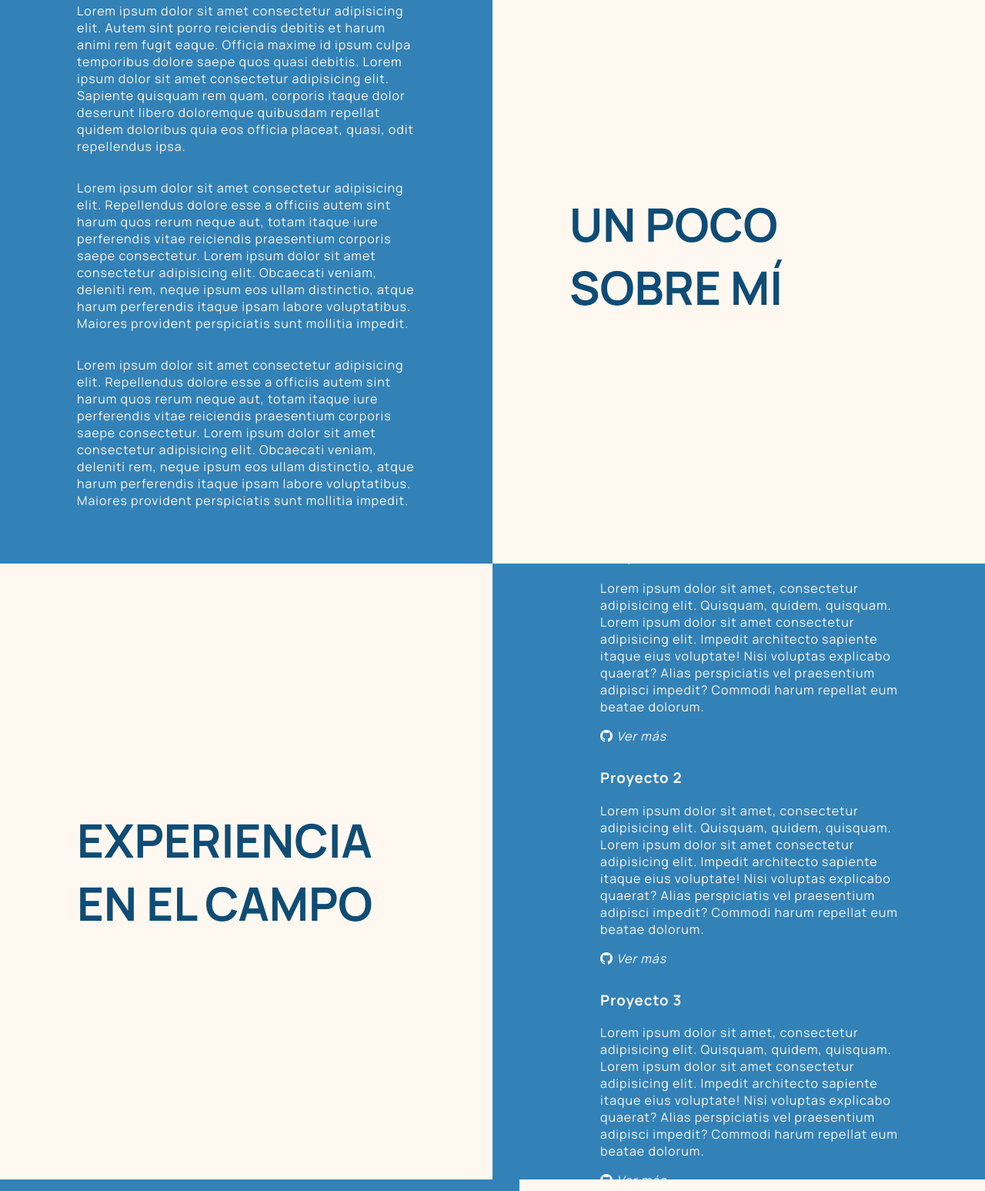
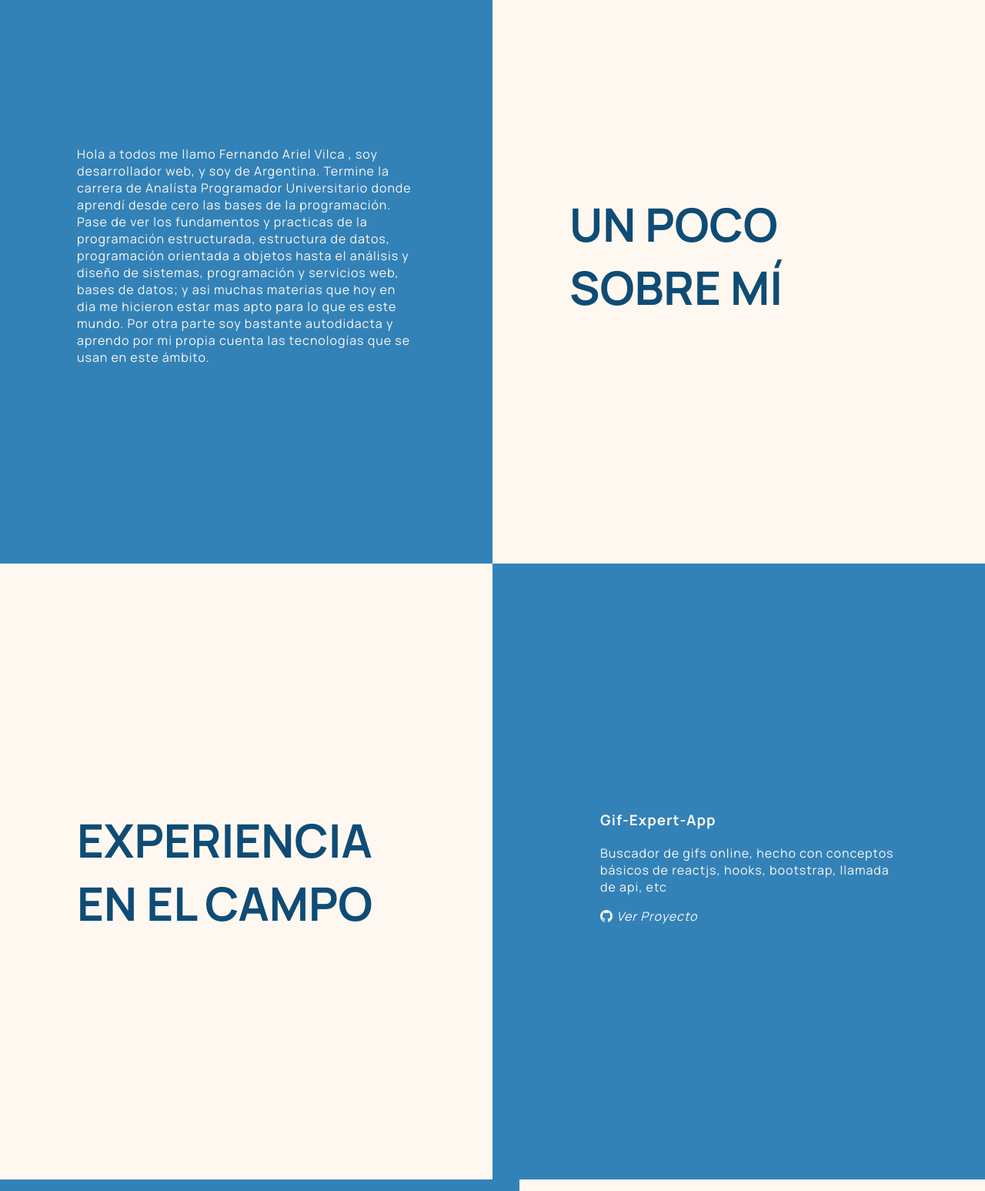
Before and after one commit to ferchus01/portfolio-template, a plain HTML site: page index.html in a window 1280 px wide. Shown: the part 868-2415 px from the top of the page at 77% size. Drawn offline with nearby package versions, Linux system fonts and the light colour scheme.

Commit message:
Completo datos personales

```diff
--- a/index.html
+++ b/index.html
@@ -1,5 +1,6 @@
 <!DOCTYPE html>
 <html lang="en">
+
 <head>
   <meta charset="UTF-8">
   <meta http-equiv="X-UA-Compatible" content="IE=edge">
@@ -8,6 +9,7 @@
   <link rel="stylesheet" href="https://cdn.jsdelivr.net/npm/bootstrap-icons@1.8.3/font/bootstrap-icons.css">
   <title>Mi Portfolio</title>
 </head>
+
 <body>
   <header>
     <nav class="navbar">
@@ -38,7 +40,7 @@
     </div>
     <div class="half-section text-section">
       <div class="introduction">
-        <h1 class="title">Hola!, <br> Soy Nombre y Apellido </h1>
+        <h1 class="title">Hola!, <br> Soy Fernando Vilca </h1>
         <ul class="socials">
           <li><a class="socials-icon" href=""><i class="bi bi-github"></i></a></li>
           <li><a class="socials-icon" href=""><i class="bi bi-linkedin"></i></a></li>
@@ -47,7 +49,9 @@
           <li><a class="socials-icon" href=""><i class="bi bi-instagram"></i></a></li>
         </ul>
 
-        <p class="description">+15 años de experiencia trabajando en aplicaciones de alta escala. <br> Déjame contarte un poco de mí, sigue deslizando!</p>
+        <p class="description">+3 años de experiencia trabajando en aplicaciones y proyectos web. <br> Déjame contarte
+          un
+          poco de mí, sigue deslizando!</p>
       </div>
 
     </div>
@@ -56,16 +60,13 @@
   <section id="about" class="content">
     <aside class="half-section text-section">
       <p>
-        Lorem ipsum dolor sit amet consectetur adipisicing elit. Autem sint porro reiciendis debitis et harum animi rem fugit eaque. Officia maxime id ipsum culpa temporibus dolore saepe quos quasi debitis.
-        Lorem ipsum dolor sit amet consectetur adipisicing elit. Sapiente quisquam rem quam, corporis itaque dolor deserunt libero doloremque quibusdam repellat quidem doloribus quia eos officia placeat, quasi, odit repellendus ipsa.
-      </p>
-      <p>
-        Lorem ipsum dolor sit amet consectetur adipisicing elit. Repellendus dolore esse a officiis autem sint harum quos rerum neque aut, totam itaque iure perferendis vitae reiciendis praesentium corporis saepe consectetur.
-        Lorem ipsum dolor sit amet consectetur adipisicing elit. Obcaecati veniam, deleniti rem, neque ipsum eos ullam distinctio, atque harum perferendis itaque ipsam labore voluptatibus. Maiores provident perspiciatis sunt mollitia impedit.
-      </p>
-      <p>
-        Lorem ipsum dolor sit amet consectetur adipisicing elit. Repellendus dolore esse a officiis autem sint harum quos rerum neque aut, totam itaque iure perferendis vitae reiciendis praesentium corporis saepe consectetur.
-        Lorem ipsum dolor sit amet consectetur adipisicing elit. Obcaecati veniam, deleniti rem, neque ipsum eos ullam distinctio, atque harum perferendis itaque ipsam labore voluptatibus. Maiores provident perspiciatis sunt mollitia impedit.
+        Hola a todos me llamo Fernando Ariel Vilca , soy desarrollador web, y soy de Argentina.
+        Termine la carrera de Analísta Programador Universitario donde aprendí desde cero las bases de la programación.
+        Pase de ver los fundamentos y practicas de la programación estructurada, estructura de datos, programación
+        orientada a objetos hasta el análisis y diseño de sistemas, programación y servicios web, bases de datos; y asi
+        muchas materias que hoy en dia me hicieron estar mas apto para lo que es este mundo.
+        Por otra parte soy bastante autodidacta y aprendo por mi propia cuenta las tecnologías que se usan en este
+        ámbito.
       </p>
     </aside>
     <aside class="half-section title-section">
@@ -80,31 +81,13 @@
     <aside class="half-section text-section">
       <ul class="project-list">
         <li>
-            <h3>Proyecto 1</h3>
+          <h3>Gif-Expert-App</h3>
           <p>
-              Lorem ipsum dolor sit amet, consectetur adipisicing elit.
-              Quisquam, quidem, quisquam.
-              Lorem ipsum dolor sit amet consectetur adipisicing elit. Impedit architecto sapiente itaque eius voluptate! Nisi voluptas explicabo quaerat? Alias perspiciatis vel praesentium adipisci impedit? Commodi harum repellat eum beatae dolorum.
+            Buscador de gifs online, hecho con conceptos básicos de reactjs, hooks, bootstrap, llamada de api, etc
           </p>
-            <a class="project-link" href="#"><i class="bi bi-github"></i> Ver más</a>
-          </li>
-          <li>
-            <h3>Proyecto 2</h3>
-            <p>
-              Lorem ipsum dolor sit amet, consectetur adipisicing elit.
-              Quisquam, quidem, quisquam.
-              Lorem ipsum dolor sit amet consectetur adipisicing elit. Impedit architecto sapiente itaque eius voluptate! Nisi voluptas explicabo quaerat? Alias perspiciatis vel praesentium adipisci impedit? Commodi harum repellat eum beatae dolorum.
-            </p>
-            <a class="project-link" href="#"><i class="bi bi-github"></i> Ver más</a>
-          </li>
-          <li>
-            <h3>Proyecto 3</h3>
-            <p>
-              Lorem ipsum dolor sit amet, consectetur adipisicing elit.
-              Quisquam, quidem, quisquam.
-              Lorem ipsum dolor sit amet consectetur adipisicing elit. Impedit architecto sapiente itaque eius voluptate! Nisi voluptas explicabo quaerat? Alias perspiciatis vel praesentium adipisci impedit? Commodi harum repellat eum beatae dolorum.
-            </p>
-            <a class="project-link" href="#"><i class="bi bi-github"></i> Ver más</a>
+          <a class="project-link" target="_blank" href="https://ferchus01.github.io/gif-expert-app/"><i
+              class="bi bi-github"></i> Ver
+            Proyecto</a>
         </li>
       </ul>
     </aside>
@@ -115,7 +98,7 @@
         <label for="name">Nombre</label>
         <input class="input-field" type="text" name="name" id="name">
         <label for="email">Email</label>
-        <input class="input-field type="email" name="email" id="email">
+        <input class="input-field type=" email" name="email" id="email">
         <label for="message">Mensaje</label>
         <textarea class="input-field" name="message" id="message" cols="30" rows="10"></textarea>
         <input class="btn-send-message" type="submit" value="Enviar">
@@ -137,9 +120,10 @@
     </div>
     <div class="footer-section-container">
       <p>
-          &copy; 2022 - <a class="footer-link" href="https://www.linkedin.com">Nombre y Apellido</a>
+        &copy; 2022 - <a class="footer-link" href="https://www.linkedin.com">Fernando y Vilca</a>
       </p>
     </div>
   </footer>
 </body>
+
 </html>
```
Lines whose indentation alone changed are shown as unchanged.
